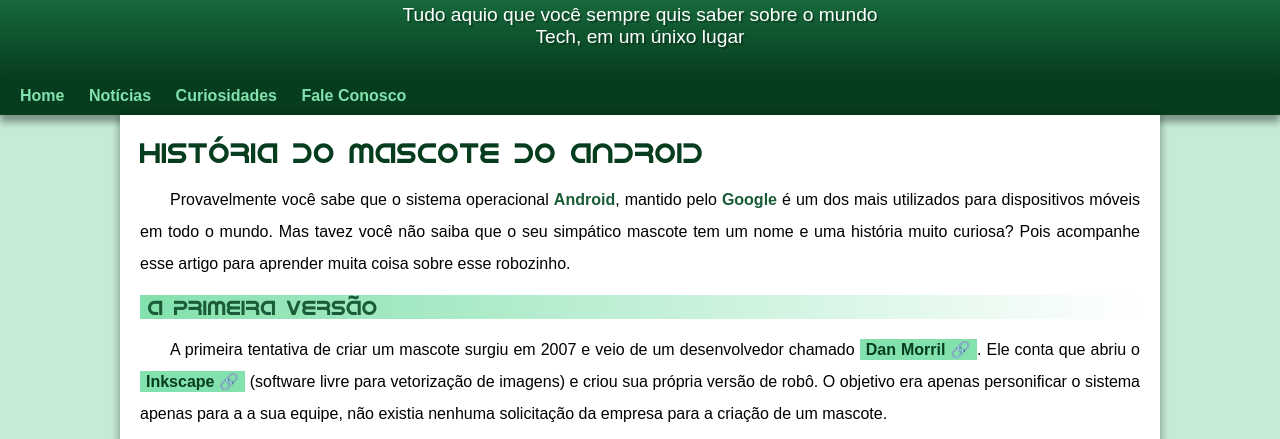
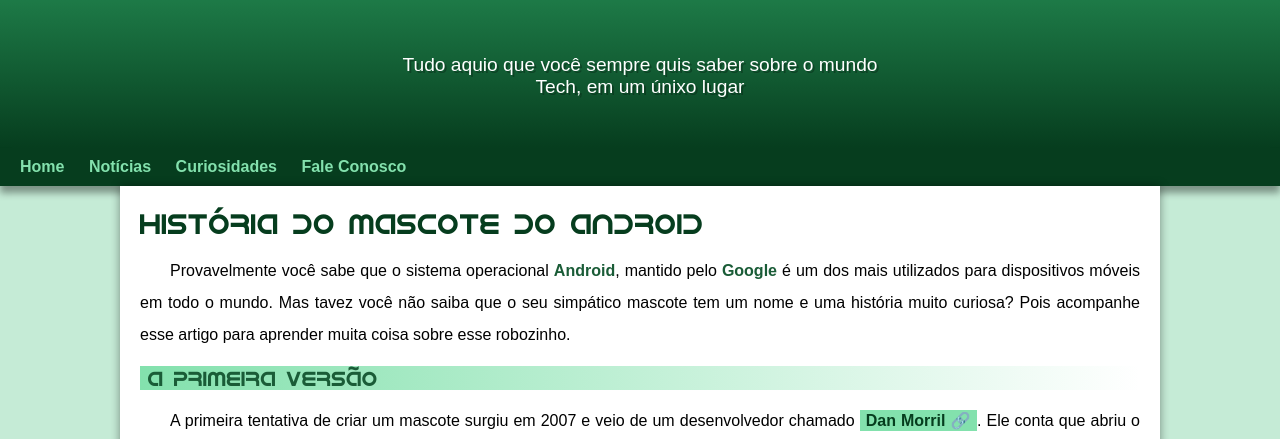
Before and after one commit to Jefferson2409/projeto-android, a plain HTML site: page index.html in a window 1280 px wide. Shown: the part 113-552 px from the top of the page. Drawn offline with Linux system fonts and the light colour scheme.

Commit message:
problema corrigido

```diff
--- a/estilo/style.css
+++ b/estilo/style.css
@@ -61,7 +61,7 @@ header > p{
     padding-left: 10px;
     padding-right: 10px;
     margin: auto;
-    margin-bottom: 30px;
+    padding: 50px;
     text-shadow: 2px 2px 0px rgba(0, 0, 0, 0.267);
 }
 
```
